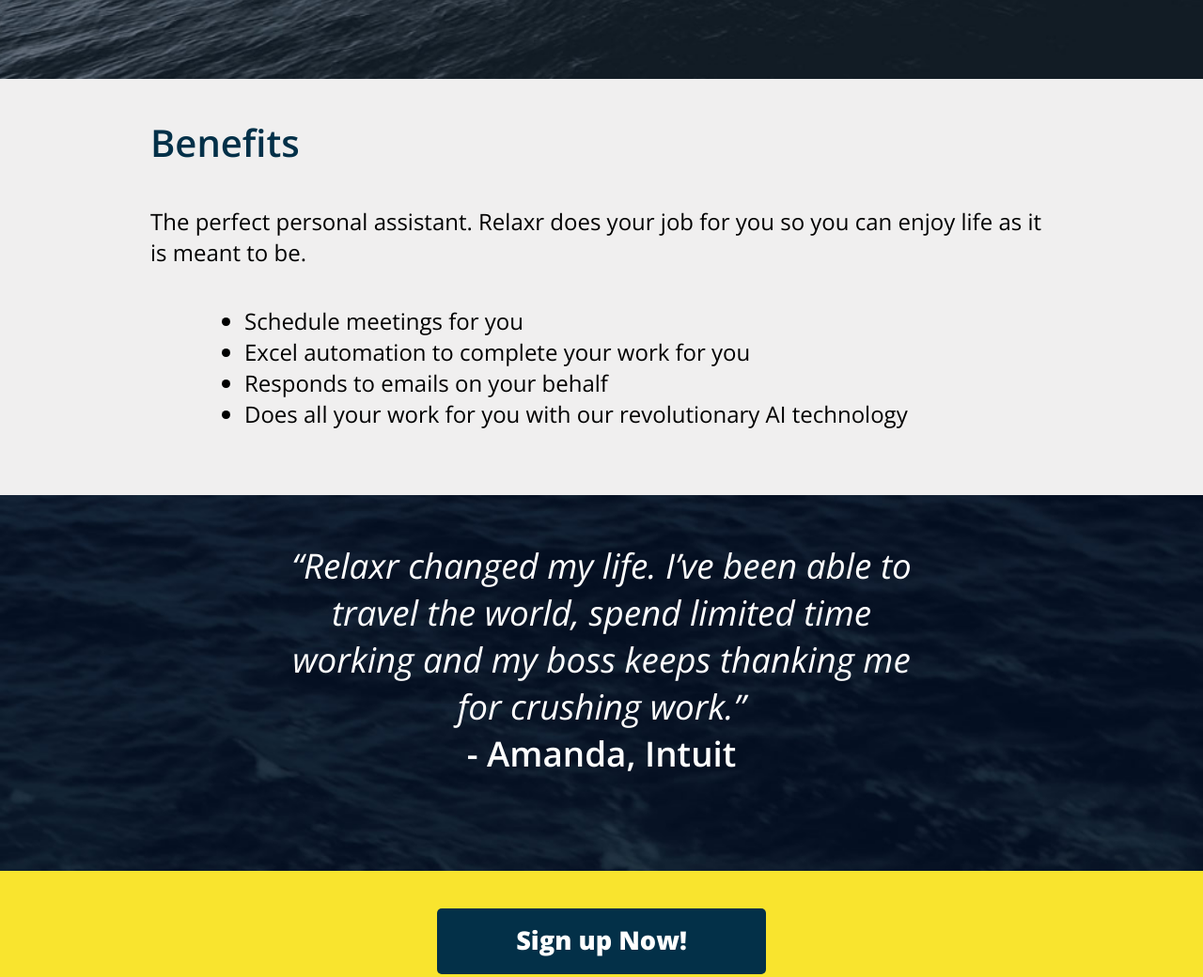
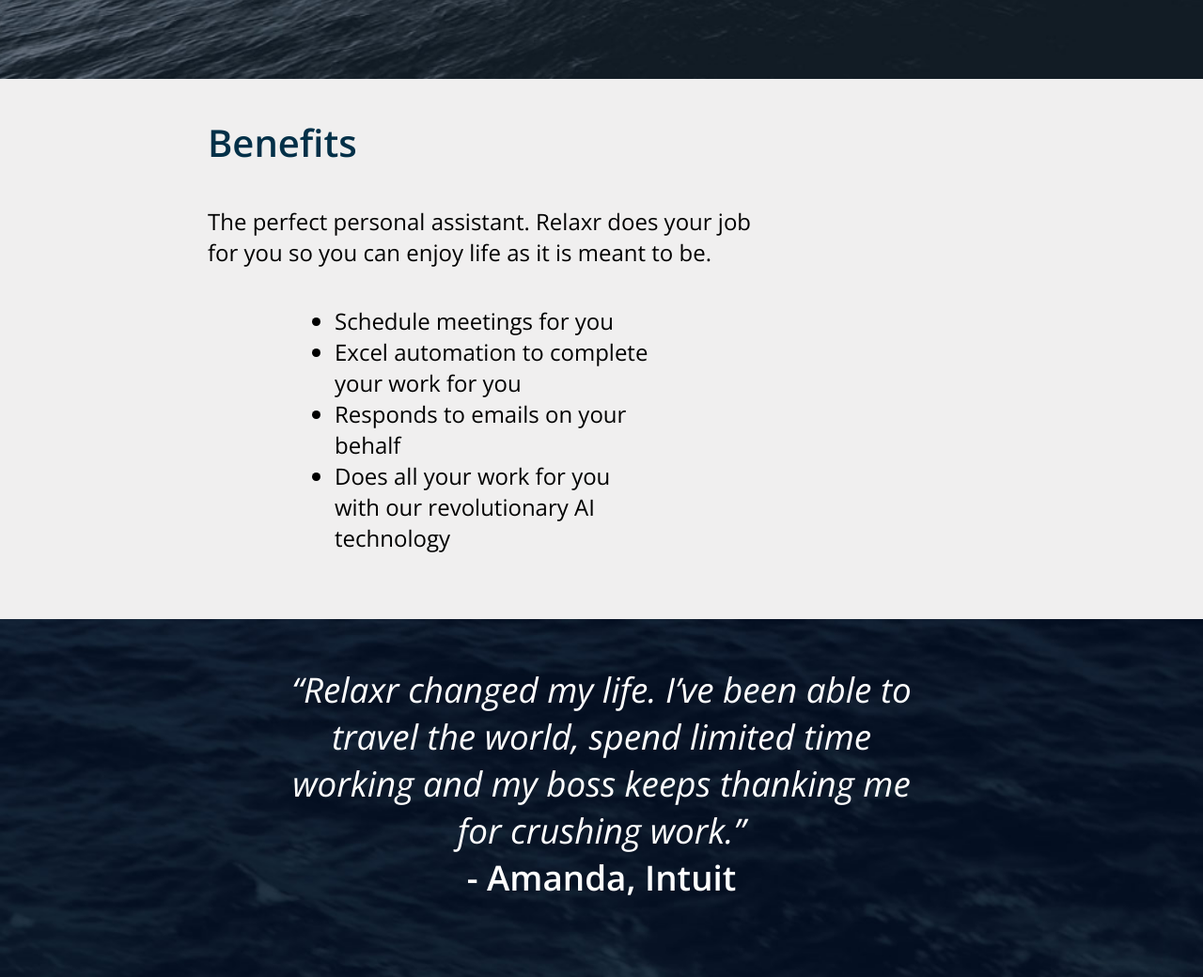
Before and after one commit to FEWD80/homework-02-relaxr-landing-page, a plain HTML site: page index.html in a window 1280 px wide. Shown: the part 816-1856 px from the top of the page at 94% size. Drawn offline with nearby package versions, Linux system fonts and the light colour scheme.

Commit message:
Commented and refactored code for easier reading

```diff
--- a/css/style.css
+++ b/css/style.css
@@ -49,19 +49,9 @@ body {
   background-color: #f0efef;
 }
 
-/******************************************
- LAYOUT
-*******************************************/
-
-header {
-  background: url("../images/header_bg.jpg") no-repeat center top;
-  background-size: cover;
-  height: 900px;
-  width: 100%;
-}
-
+/* Sets width of inner sections */
 .content-width {
-  width: 960px;
+  width: 60%;
   margin: 0 auto;
 }
 
@@ -81,6 +71,29 @@ h2 {
   margin: 100px 0;
 }
 
+h3 {
+  font-weight: 600;
+  color: #033048;
+  font-size: 2.5em;
+}
+
+/* Moves items to the left outside container */
+.shift-left {
+  position: relative;
+  left: -35px;
+}
+
+/******************************************
+ HEADER STYLES
+*******************************************/
+
+header {
+  background: url("../images/header_bg.jpg") no-repeat center top;
+  background-size: cover;
+  height: 900px;
+  width: 100%;
+}
+
 header a:link {
   height: 70px;
   width: 250px;
@@ -96,10 +109,31 @@ header a:link {
   margin: 0 auto;
 }
 
-h3 {
-  font-weight: 600;
-  color: #033048;
-  font-size: 2.5em;
+/******************************************
+ MAIN STYLES
+*******************************************/
+
+main ul,
+main p {
+  font-size: 1.5em;
+}
+
+main section:first-child {
+  padding: 0 0 70px 0;
+}
+
+main p {
+  width: 80%;
+}
+
+main ul {
+  width: 50%;
+}
+
+main ul {
+  position: relative;
+  left: 60px;
+  margin: 40px 0 0 0;
 }
 
 #quote-area {
@@ -107,6 +141,11 @@ h3 {
   background-size: cover;
   width: 100%;
   height: 400px;
+}
+
+#quote-area section {
+  width: 670px;
+  text-align: center;
 }
 
 blockquote {
@@ -118,30 +157,10 @@ blockquote {
   margin: 0;
 }
 
-#quote-area section {
-  width: 670px;
-  text-align: center;
-}
-
 #quote-area h3 {
   font-size: 2.3em;
   color: hsl(0, 0%, 100%);
   margin: 0;
-}
-
-main section:first-child {
-  padding: 0 0 70px 0;
-}
-
-main ul,
-main p {
-  font-size: 1.5em;
-}
-
-main ul {
-  position: relative;
-  left: 60px;
-  margin: 40px 0 0 0;
 }
 
 #sign-up {
@@ -164,6 +183,10 @@ main ul {
   margin: auto;
   padding: 15px 0 0 0;
 }
+
+/******************************************
+FOOTER STYLING
+*******************************************/
 
 footer {
   background: #121212;
--- a/index.html
+++ b/index.html
@@ -17,15 +17,15 @@
 		<div id="container">
 			<header>
 				<section class="content-width">
-					<h1>Relaxr</h1>
+					<h1 class="shift-left">Relaxr</h1>
 					<h2>Get piece of mind with a single tap</h2>
 					<a href="#">Get it Now</a>
 				</section>
 			</header>
 			<main>
 				<section class="content-width">
-					<h3>Benefits</h3>
-					<p>
+					<h3 class="shift-left">Benefits</h3>
+					<p class="shift-left">
 						The perfect personal assistant. Relaxr does your job for you so you can enjoy life as it is meant to be.
 					</p>
 					<ul>
```
